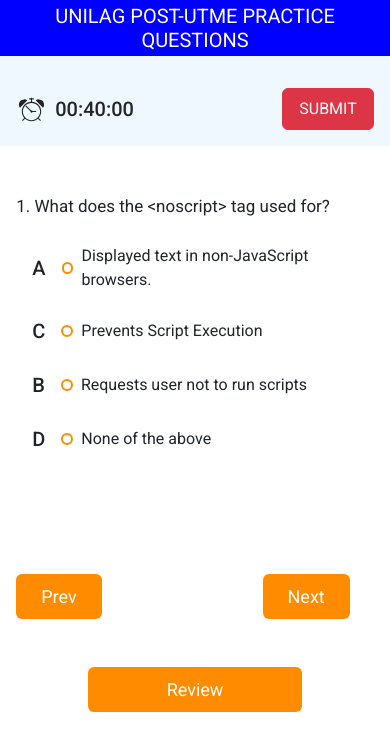
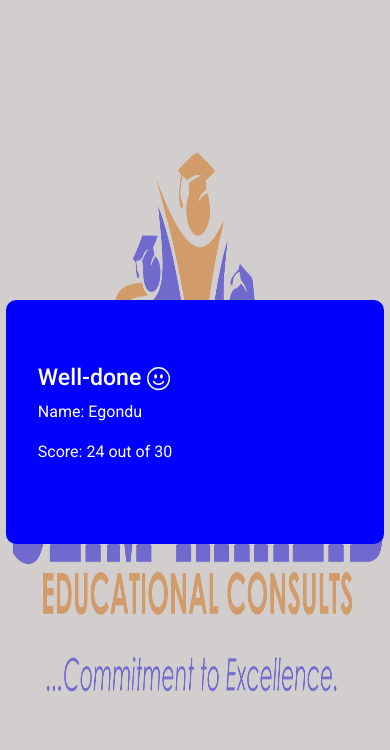
Before and after one commit to ihemebiriegondu/slim-khalids-test-site, a React (Create React App) app: page /unilagtest in a window 390 px wide. Shown: the top 750 px of the page. Built offline with nearby package versions, Linux system fonts and the light colour scheme; the HTML template or start-up script is replaced by a standard one.

Commit message:
added result modal

```diff
--- a/src/Pages/UnilagPu.js
+++ b/src/Pages/UnilagPu.js
@@ -1,10 +1,13 @@
 import React, { Component } from 'react'
+import Offcanvas from 'react-bootstrap/Offcanvas';
+
 import MyQuestions from '../JSON/Unilag.json'
 
 import { GiAlarmClock } from 'react-icons/gi'
 
 import "../css/test.css"
-import Review from '../components/Review'
+import '../css/reviews.css'
+import Results from '../components/Results';
 
 let arrayQuestions = MyQuestions.questions
 //select the question randomly from json questions
@@ -27,6 +30,11 @@
         };
     }
 
+    //setting state for the offcanvas
+    state = {
+        show: false
+    }
+
     //To keep selected options after pressing the next or previous button
     onAnswer(question, option) {
         let quiz = slicedQuestions;
@@ -45,12 +53,16 @@
         //console.log(q)
 
         if (q.questionTypeId === 1) {
-            console.log("somethgh")
             q.options.forEach((x) => { x.selected = false; });
         }
         q.options.find(x => x.id === option.id).selected = true;
 
         //this.props.onAnswer(quiz);
+    }
+
+    //checking if an option is selected for the review
+    isAnswered = (q) => {
+        return q.options.some(x => x.selected) ? 'Answered' : 'Not Answered';
     }
 
     render() {
@@ -60,6 +72,27 @@
         let quiz = slicedQuestions;
 
         //let
+        const handleShow = () => { this.setState({ show: true }) }
+        const handleHide = () => { this.setState({ show: false }) }
+
+        const showFinalResult = () => {
+            let questions = slicedQuestions;
+            let totalScore = 0;
+
+            questions.forEach(question => {
+                //checking thorugh the displayed questions for ann the selected options and assigning them to a variable question.isCorrect
+                question.isCorrect = question.options.every(x => x.selected === x.isAnswer);
+
+                //checking if the selected options is true
+                if (question.isCorrect === true) {
+
+                    //adding to the total score
+                    totalScore += 1;
+                }
+            })
+
+            localStorage.setItem("UserTotalScore", totalScore)
+        }
 
 
         return (
@@ -75,7 +108,7 @@
                                 <GiAlarmClock className='display-5 me-2' />
                                 <span className='time'>00:40:00</span>
                             </div>
-                            <button className='btn btn-danger px-sm-4 px-3 py-sm-3 py-2' id="quit-button">Submit</button>
+                            <button className='btn btn-danger px-sm-4 px-3 py-sm-3 py-2' id="quit-button" onClick={() => {showFinalResult()}}>Submit</button>
                         </div>
                     </div>
                 </div>
@@ -106,10 +139,30 @@
                             <button className='btn directionBtn px-sm-5 px-4 py-sm-3 py-2' id="next" onClick={() => { if (this.state.index < (quiz.length - 1)) { this.setState({ index: this.state.index + 1 }) } }}>Next</button>
                         </div>
                         <div className='text-center'>
-                            <Review />
+                            <button onClick={() => { handleShow() }} className='btn mt-5 directionBtn px-sm-5 px-4 py-sm-3 py-2 w-25' type="button" data-bs-toggle="offcanvas" data-bs-target="#offcanvasExample" aria-controls="offcanvasExample" id="review">Review</button>
                         </div>
                     </div>
+
+                    {/*offcanvas for displaying the review of the test*/}
+
+                    <Offcanvas show={this.state.show} onHide={handleHide}>
+                        <Offcanvas.Header closeButton>
+                            <Offcanvas.Title>Review Quiz </Offcanvas.Title>
+                        </Offcanvas.Header>
+                        <Offcanvas.Body>
+                            <div className="row row-cols-5 text-center">
+                                {slicedQuestions.map((q, index) =>
+                                    <div key={q.id} className="cursor-pointer">
+                                        <div id={index} onClick={(e) => { (this.setState({ index: parseInt(e.target.id, quiz.length) })); handleHide() }} className={`p-2 mb-2 ${this.isAnswered(q) === 'Answered' ? 'answered-review' : 'warning-review'}`}>{index + 1}{/*. {this.isAnswered(q)}*/}</div>
+                                    </div>
+                                )}
+                            </div>
+                        </Offcanvas.Body>
+                    </Offcanvas>
                 </main>
+
+                {/*showing the results over the main page, to prevent going back to the test */}
+                <Results className="" />
             </div>
         );
     }
--- /dev/null
+++ b/src/components/Results.js
@@ -0,0 +1,24 @@
+import React, { Component } from 'react'
+import bigLogo from '../images/biglogo.png'
+import { BsEmojiSmile } from 'react-icons/bs'
+
+import '../css/results.css'
+
+export default class Results extends Component {
+    render() {
+        return (
+            <div className='mainResultDiv show'>
+                <img src={bigLogo} alt="" className='mainLoginImg' />
+                <div className='login-backdrop'>
+                    <div className='mainForm'>
+                        <div className='result'>
+                            <h3>Well-done <BsEmojiSmile /></h3>
+                            <p>Name: Egondu</p>
+                            <p>Score: 24 out of 30</p>
+                        </div>
+                    </div>
+                </div>
+            </div>
+        )
+    }
+}
--- a/src/components/Review.js
+++ /dev/null
@@ -1,45 +0,0 @@
-import React, { Component } from 'react';
-import Offcanvas from 'react-bootstrap/Offcanvas';
-import '../css/reviews.css'
-
-class Review extends Component {
-    state = {
-        show: false
-    }
-
-    isAnswered = (q) => {
-        return q.options.some(x => x.selected) ? 'Answered' : 'Not Answered';
-    }
-
-    render() {
-        const handleShow = () => {this.setState ({show: true})}
-        const handleHide = () => {this.setState ({show: false})}
-
-        return <div>
-            <button onClick={() => {handleShow()}} className='btn mt-5 directionBtn px-sm-5 px-4 py-sm-3 py-2 w-25' type="button" data-bs-toggle="offcanvas" data-bs-target="#offcanvasExample" aria-controls="offcanvasExample" id="review">Review</button>
-
-            <Offcanvas show={this.state.show} onHide={handleHide}>
-                <Offcanvas.Header closeButton>
-                    <Offcanvas.Title>Review Quiz: </Offcanvas.Title>
-                </Offcanvas.Header>
-                <Offcanvas.Body>
-                    Some text as placeholder. In real life you can have the elements you
-                    have chosen. Like, text, images, lists, etc.
-                </Offcanvas.Body>
-            </Offcanvas>
-            {/*<div>
-                <h2 className="text-center font-weight-normal">Review Quiz: {this.props.quiz.name}</h2>
-                <hr />
-                <div className="row text-center">
-                    {this.props.quiz.questions.map((q, index) =>
-                        <div key={q.id} className="col-4 cursor-pointer">
-                            <div id={index} onClick={this.props.move} className={`p-3 mb-2 ${this.isAnswered(q) === 'Answered' ? 'bg-info' : 'bg-warning'}`}>{index + 1}. {this.isAnswered(q)}</div>
-                        </div>
-                    )}
-                </div>
-                    </div>*/}
-        </div >
-    }
-}
-
-export default Review;
--- /dev/null
+++ b/src/css/results.css
@@ -0,0 +1,20 @@
+.mainResultDiv {
+    position: absolute;
+    top: 0;
+    bottom: 0;
+    width: 100%;
+    background-color: white;
+    display: none;
+}
+
+.mainResultDiv.show {
+    display: block;
+}
+
+.mainForm .result {
+    background-color: blue;
+    padding: 4rem 2rem;
+    border-radius: 10px;
+    width: 100%;
+    color: white;
+}
--- a/src/css/reviews.css
+++ b/src/css/reviews.css
@@ -1,3 +1,15 @@
 button {
     box-shadow: none !important;
 }
+
+.warning-review {
+    background-color: red !important;
+    color: white !important;
+    cursor: pointer !important;
+}
+
+.answered-review {
+    background-color: blue !important;
+    color: white !important;
+    cursor: pointer !important;
+}
--- a/src/css/test.css
+++ b/src/css/test.css
@@ -116,6 +116,10 @@
 
 
 @media (max-width: 768px) {
+    .school-name h3 {
+        font-size: 18px !important;
+    }
+
     .timer-div .time {
         font-weight: 500 !important;
         font-size: 20px;
@@ -141,6 +145,11 @@
 }
 
 @media (max-width: 500px) {
+    .school-name h3 {
+        font-weight: 500;
+        font-size: 16px !important;
+    }
+
     .timer-container-div {
         flex-direction: column !important;
         align-items: flex-start !important;
```
Also changed, not shown: src/Pages/Login.js (line endings or trailing spaces).
